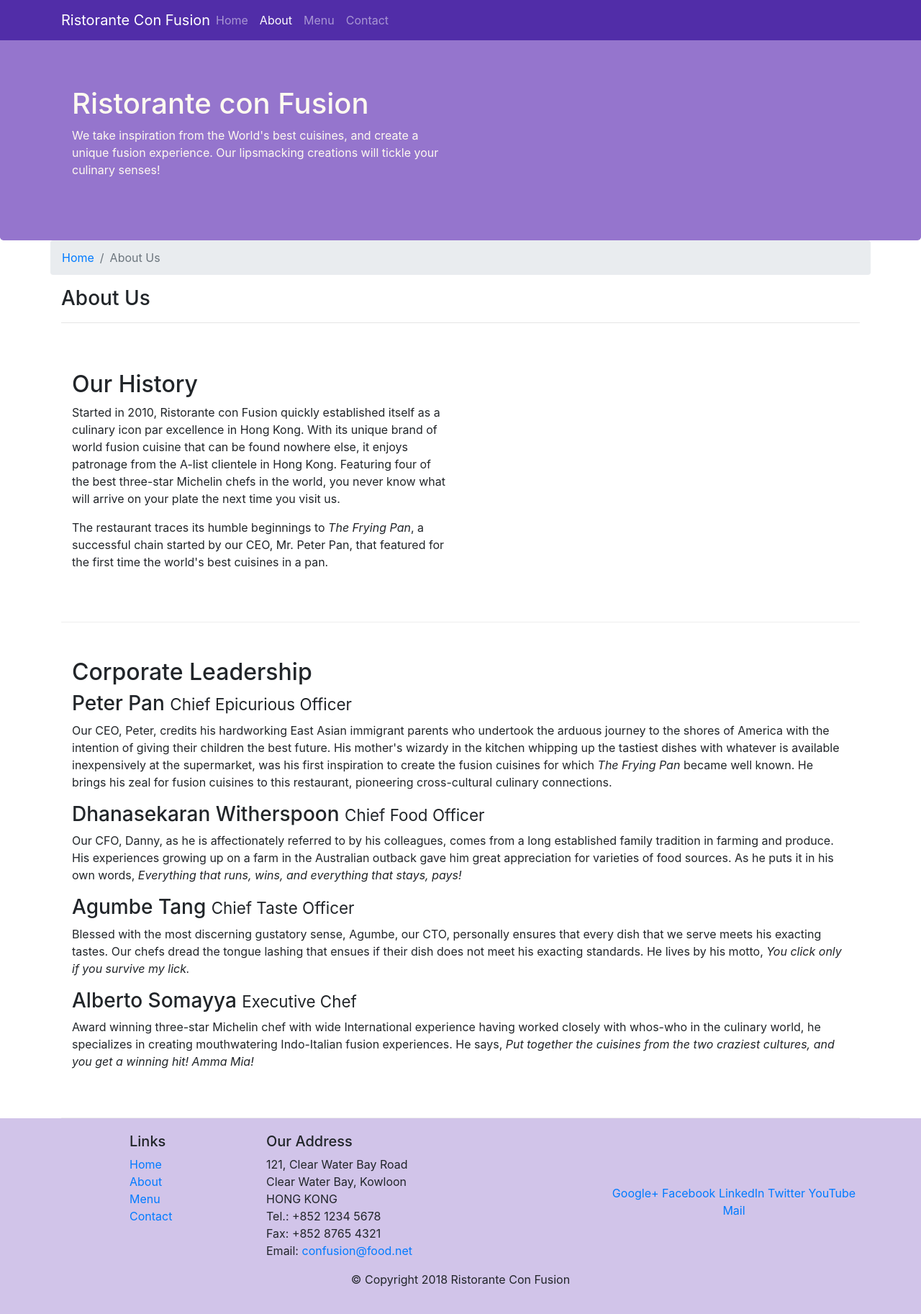
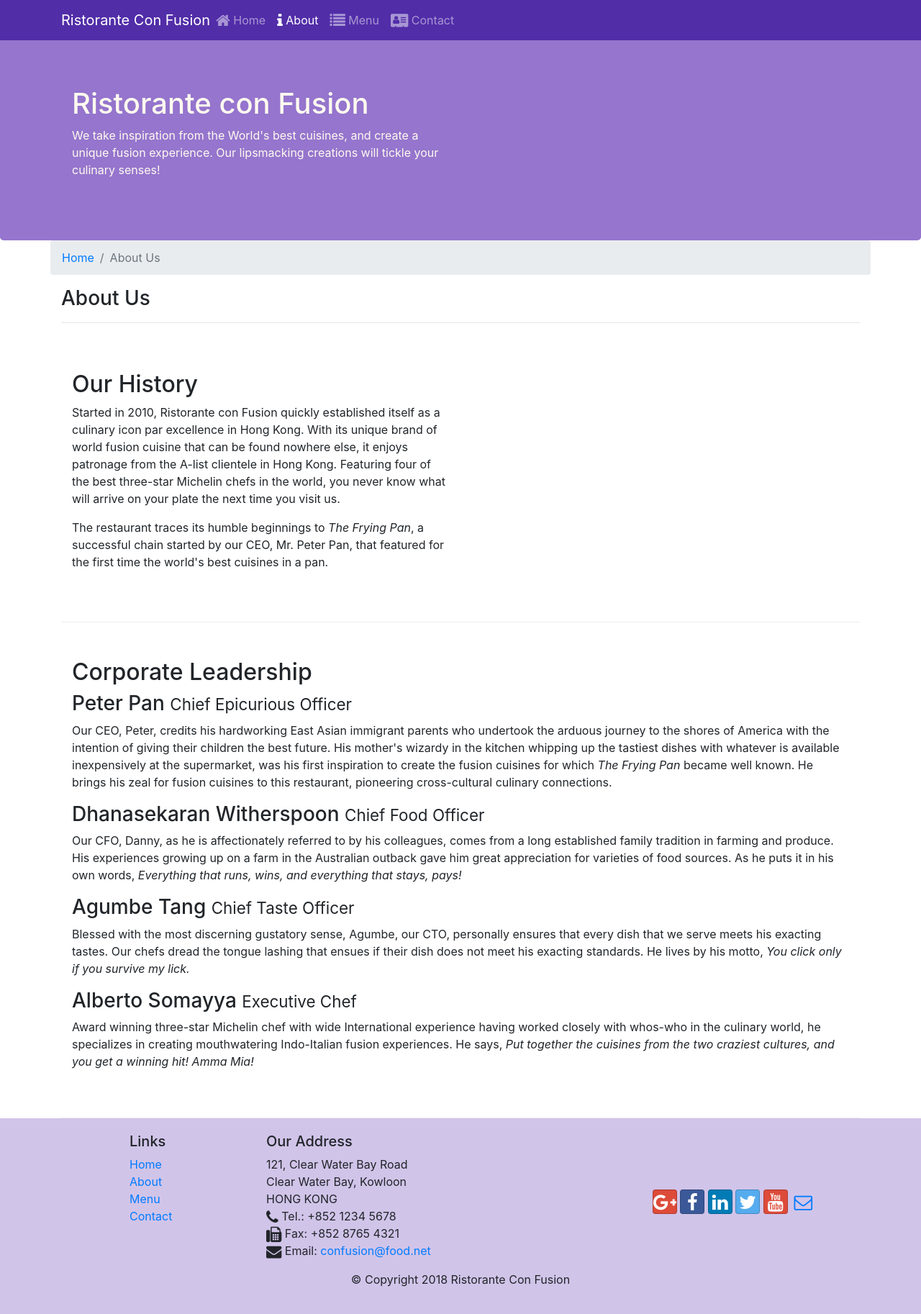
Before and after one commit to AtharvaTawde/bootstrap-tutorial, a website: page aboutus.html in a window 1280 px wide. Shown: the whole page at 72% size. Drawn offline with nearby package versions, Linux system fonts and the light colour scheme.

Commit message:
Icon Fonts

```diff
--- a/aboutus.html
+++ b/aboutus.html
@@ -9,9 +9,10 @@
 
     <!-- Bootstrap CSS -->
     <link rel="stylesheet" href="node_modules/bootstrap/dist/css/bootstrap.min.css">
+    <link rel="stylesheet" href="node_modules/font-awesome/css/font-awesome.css">
+    <link rel="stylesheet" href="node_modules/bootstrap-social/bootstrap-social.css">
     <link rel='stylesheet' href='css/styles.css'>
     <title>Ristorante Con Fusion: About Us</title>
-
 </head>
 
 <body>
@@ -24,10 +25,18 @@
             <a class="navbar-brand mr-auto" href="#">Ristorante Con Fusion</a>
             <div class="collapse navbar-collapse" id="Navbar">
                 <ul class="navbar-nav mr-auto">
-                    <li class="nav-item"><a class="nav-link" href="/index.html">Home</a></li>
-                    <li class="nav-item active"><a class="nav-link" href="#">About</a></li>
-                    <li class="nav-item"><a class="nav-link" href="#">Menu</a></li>
-                    <li class="nav-item"><a class="nav-link" href="#">Contact</a></li>
+                    <li class="nav-item">
+                        <a class="nav-link" href="./index.html"><span class="fa fa-home fa-lg"></span> Home</a>
+                    </li>
+                    <li class="nav-item active">
+                        <a class="nav-link" href="#"><span class="fa fa-info fa-lg"></span> About</a>
+                    </li>
+                    <li class="nav-item">
+                        <a class="nav-link" href="#"><span class="fa fa-list fa-lg"></span> Menu</a>
+                    </li>
+                    <li class="nav-item">
+                        <a class="nav-link" href="#"><span class="fa fa-address-card fa-lg"></span> Contact</a>
+                    </li>
                 </ul>
             </div>
         </div>
@@ -129,19 +138,34 @@
                         121, Clear Water Bay Road<br>
                         Clear Water Bay, Kowloon<br>
                         HONG KONG<br>
+                        <i class="fa fa-phone fa-lg"></i>
                         Tel.: +852 1234 5678<br>
+                        <i class="fa fa-fax fa-lg"></i>
                         Fax: +852 8765 4321<br>
+                        <i class="fa fa-envelope fa-lg"></i>
                         Email: <a href="mailto:confusion@food.net">confusion@food.net</a>
                     </address>
                 </div>
                 <div class="col-12 col-sm-4 align-self-center">
                     <div class="text-center">
-                        <a href="http://google.com/+">Google+</a>
-                        <a href="http://www.facebook.com/profile.php?id=">Facebook</a>
-                        <a href="http://www.linkedin.com/in/">LinkedIn</a>
-                        <a href="http://twitter.com/">Twitter</a>
-                        <a href="http://youtube.com/">YouTube</a>
-                        <a href="mailto:">Mail</a>
+                        <a class="btn btn-social-icon btn-google" href="http://google.com/+">
+                            <i class="fa fa-google-plus fa-lg"></i>
+                        </a>
+                        <a class="btn btn-social-icon btn-facebook" href="http://www.facebook.com/profile.php?id=">
+                            <i class="fa fa-facebook fa-lg"></i>
+                        </a>
+                        <a class="btn btn-social-icon btn-linkedin" href="http://www.linkedin.com/in/">
+                            <i class="fa fa-linkedin fa-lg"></i>
+                        </a>
+                        <a class="btn btn-social-icon btn-twitter" href="http://twitter.com/">
+                            <i class="fa fa-twitter fa-lg"></i>
+                        </a>
+                        <a class="btn btn-social-icon btn-google" href="http://youtube.com/">
+                            <i class="fa fa-youtube fa-lg"></i>
+                        </a>
+                        <a class="btn btn-social-icon" href="mailto:">
+                            <i class="fa fa-envelope-o fa-lg"></i>
+                        </a>
                     </div>
                 </div>
             </div>
@@ -152,10 +176,12 @@
             </div>
         </div>
     </footer>
+
     <!-- jQuery first, then Popper.js, then Bootstrap JS. -->
     <script src="node_modules/jquery/dist/jquery.slim.min.js"></script>
     <script src="node_modules/popper.js/dist/umd/popper.min.js"></script>
     <script src="node_modules/bootstrap/dist/js/bootstrap.min.js"></script>
+
 </body>
 
 </html>
--- a/package.json
+++ b/package.json
@@ -15,6 +15,8 @@
   },
   "dependencies": {
     "bootstrap": "^4.0.0",
+    "bootstrap-social": "^5.1.1",
+    "font-awesome": "^4.7.0",
     "jquery": "^3.3.1",
     "popper.js": "^1.12.9"
   }
```
Also changed, not shown: index.html (+37 -10 lines), 1 other file.
